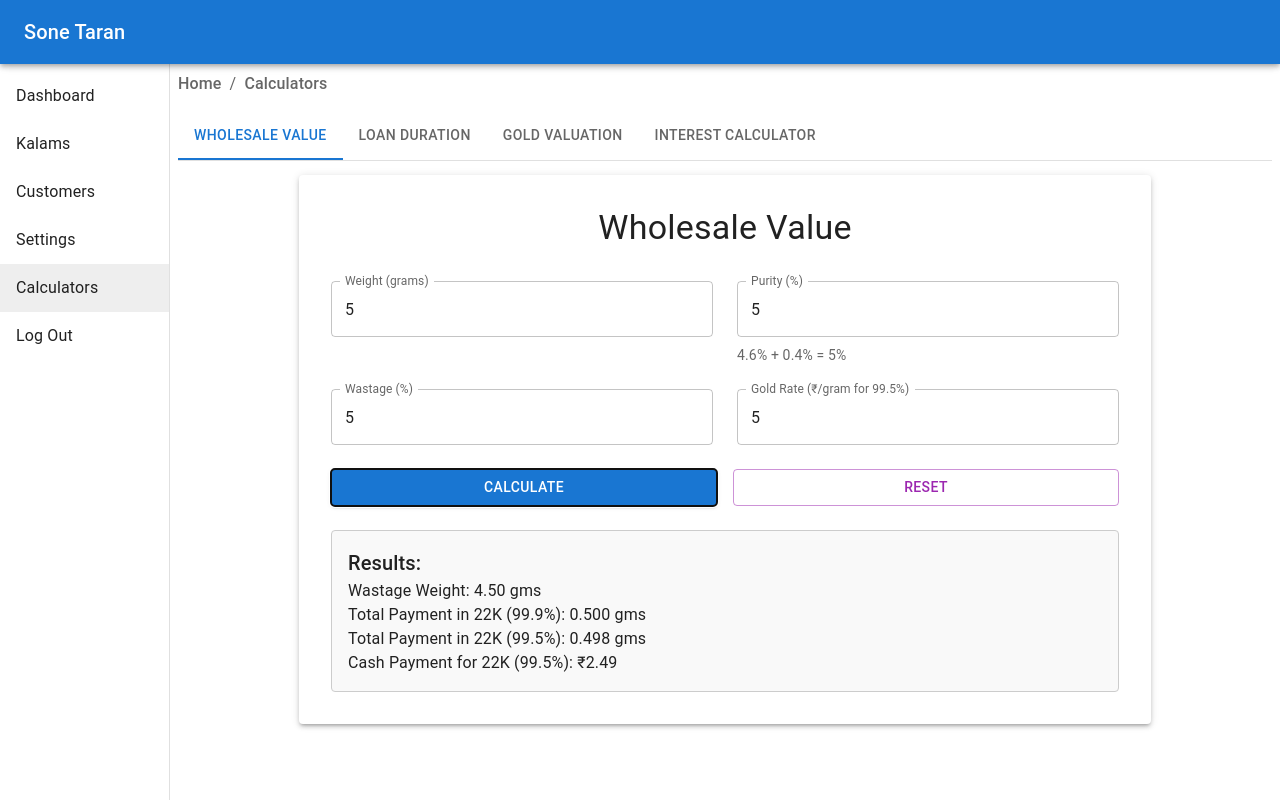
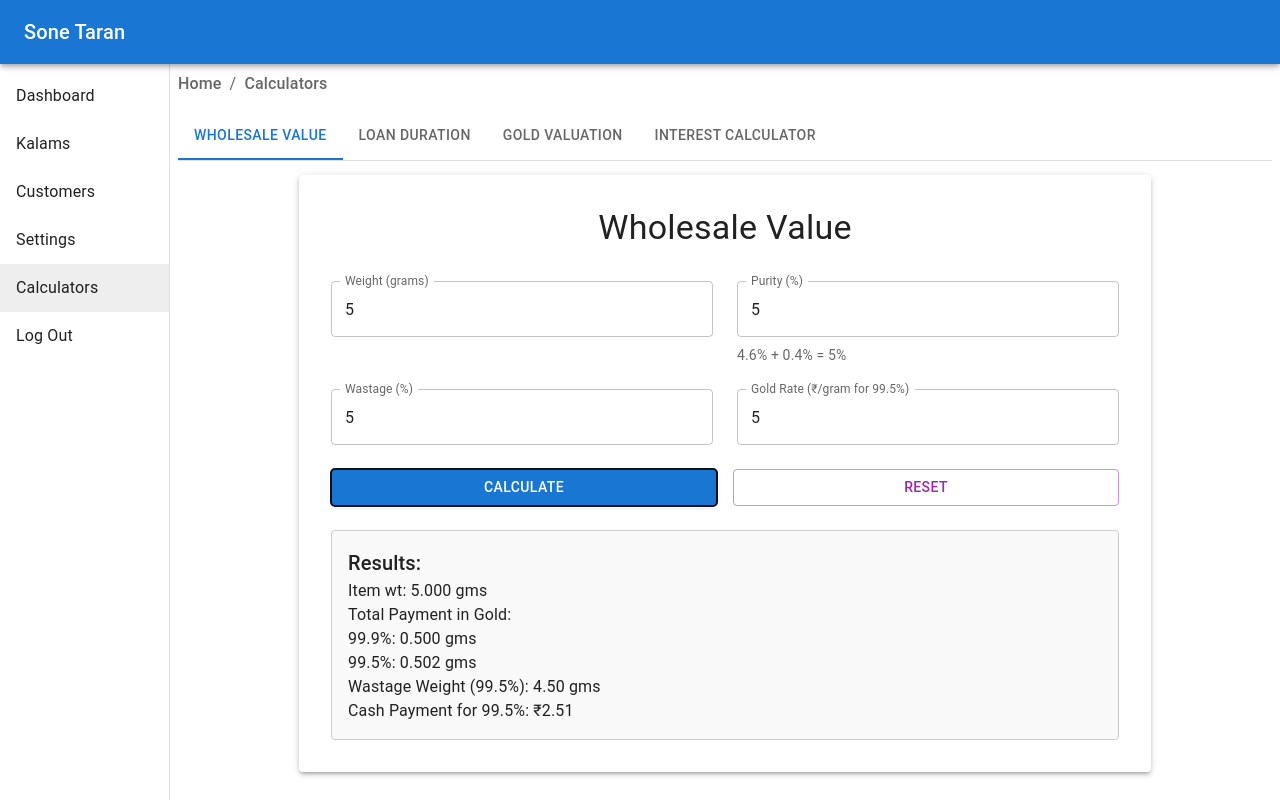
Before and after one commit to maheshgarade/sone-taran, a React (Vite) app: page /calculators in a window 1280 px wide. Both pictures are taken after typing "5", "5", "5", "5" into the empty fields and a click on the button "CALCULATE". Built offline with nearby package versions, Linux system fonts and the light colour scheme.

Commit message:
Fixed the calculations

```diff
--- a/src/features/calculators/wholesale-value-calculator/WholesaleValueCalculator.tsx
+++ b/src/features/calculators/wholesale-value-calculator/WholesaleValueCalculator.tsx
@@ -11,6 +11,7 @@ import {
 } from '@mui/material';
 
 interface CalculatedValues {
+  itemWeight: number;
   wastageWeight: number;
   netPureGold99_9: number;
   netPureGold99_5: number;
@@ -58,17 +59,20 @@ const WholesaleValueCalculator: React.FC = () => {
       // Step 2: Calculate total weight (22K 99.9%) with wastage
       const netPureGold99_9 = netPureGold + (weight * wastage) / 100;
 
-      // Step 3: Calculate wastage weight
-      const wastageWeight = weight - netPureGold99_9;
+      const diffBtwn22K = (netPureGold99_9 * 0.5) / 100;
 
       // Step 4: Calculate total weight (22K 99.5%)
-      const netPureGold99_5 = (netPureGold99_9 * 99.5) / 99.9;
+      const netPureGold99_5 = netPureGold99_9 + diffBtwn22K;
+
+      // Step 3: Calculate wastage weight
+      const wastageWeight = weight - netPureGold99_5;
 
       // Step 5: Calculate cash payment (22K 99.5%)
       const cashEquivalent99_5 = netPureGold99_5 * goldRate99_5;
 
       // Save calculated values
       setCalculatedValues({
+        itemWeight: weight,
         wastageWeight: parseFloat(wastageWeight.toFixed(3)), // Preserve precision
         netPureGold99_9: parseFloat(netPureGold99_9.toFixed(3)),
         netPureGold99_5: parseFloat(netPureGold99_5.toFixed(3)),
@@ -203,18 +207,21 @@ const WholesaleValueCalculator: React.FC = () => {
           >
             <Typography variant="h6">Results:</Typography>
             <Typography>
-              Wastage Weight: {calculatedValues.wastageWeight.toFixed(2)} gms
+              Item wt: {calculatedValues.itemWeight.toFixed(3)} gms
+            </Typography>
+            <Typography>Total Payment in Gold:</Typography>
+            <Typography>
+              99.9%: {calculatedValues.netPureGold99_9.toFixed(3)} gms
             </Typography>
             <Typography>
-              Total Payment in 22K (99.9%):{' '}
-              {calculatedValues.netPureGold99_9.toFixed(3)} gms
+              99.5%: {calculatedValues.netPureGold99_5.toFixed(3)} gms
             </Typography>
             <Typography>
-              Total Payment in 22K (99.5%):{' '}
-              {calculatedValues.netPureGold99_5.toFixed(3)} gms
+              Wastage Weight (99.5%):{' '}
+              {calculatedValues.wastageWeight.toFixed(2)} gms
             </Typography>
             <Typography>
-              Cash Payment for 22K (99.5%): ₹
+              Cash Payment for 99.5%: ₹
               {calculatedValues.cashEquivalent99_5.toFixed(2)}
             </Typography>
           </Box>
```
